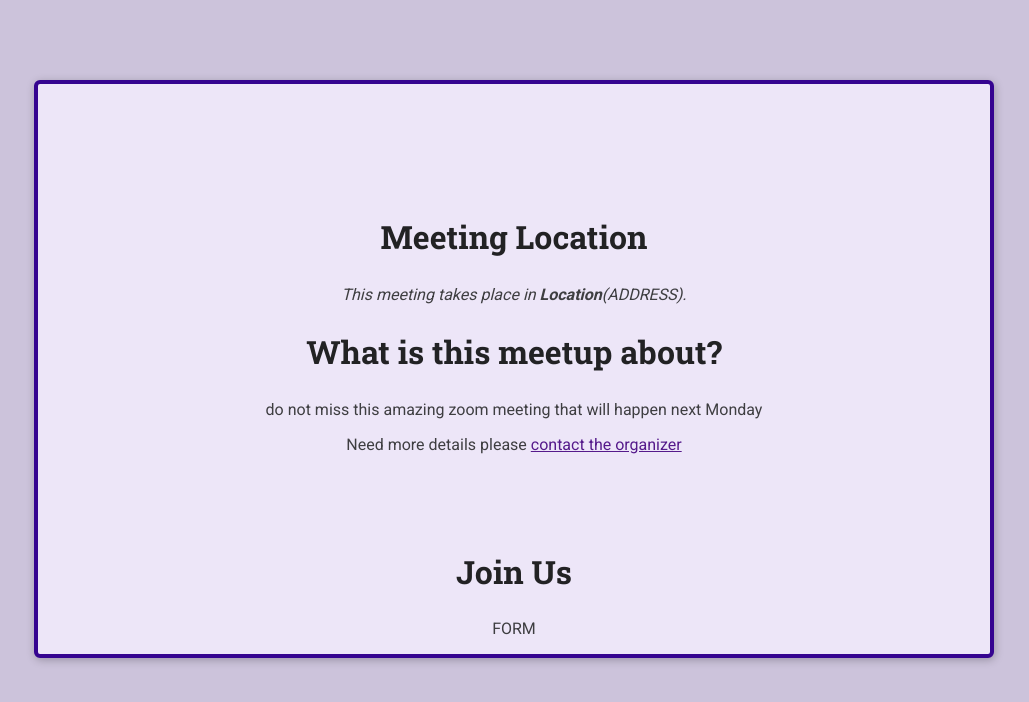
After one commit to habeshacoder/meetup-django-app, a Django app: page /meetups/1 in a window 1280 px wide. The commit adds this page. Shown: the top 702 px of the page, without its empty margins (126-1155 px from the left). Run offline with Django 5.2, Linux system fonts and the light colour scheme.

Commit message:
detail page added

```diff
--- a/meetup/static/meetup/styles/meetup_details.css
+++ b/meetup/static/meetup/styles/meetup_details.css
@@ -1,62 +1,88 @@
-section {
-  max-width: 40rem;
-  margin: 3rem auto;
+article {
+  max-width: 60rem;
+  margin: 5rem auto;
+  border-radius: 6px;
+  background-color: #ede6f8;
+  border: 4px solid #350490;
+  box-shadow: 1px 2px 8px rgba(0, 0, 0, 0.25);
+  position: relative;
+  padding: 1rem;
+  text-align: center;
 }
 
-ol {
+#main-image {
+  width: 10rem;
+  height: 10rem;
+  object-fit: cover;
+  position: absolute;
+  top: -5rem;
+  left: calc(50% - 5rem);
+  border-radius: 50%;
+  border: 4px solid #350490;
+}
+
+section:first-of-type {
+  margin-top: 6rem;
+}
+
+h2 {
+  font-size: 2rem;
+}
+
+address span {
+  font-weight: bold;
+}
+
+#details h2 {
+  margin-bottom: 0.5rem;
+}
+
+#details > p {
+  color: #665386;
+  padding: 1rem;
+  border-radius: 4px;
+  max-width: 80%;
+  margin: auto;
+}
+
+#details footer {
+  color: #696472;
+}
+
+#details footer a {
+  color: #350490;
+  text-decoration: none;
+  font-weight: bold;
+}
+
+#registration ul {
   list-style: none;
   margin: 0;
   padding: 0;
 }
 
-.meetup-item {
-  margin: 1rem 0;
-  background-color: #350490;
-  padding: 2rem;
-  color: white;
-  border-radius: 4px;
+#registration label {
+  font-weight: bold;
+  color: #46424d;
+  margin-right: 1rem;
+  display: block;
+  margin-bottom: 0.5rem;
 }
 
-.meetup-summary {
-  display: flex;
-  align-items: flex-start;
+#registration input {
+  font: inherit;
+  width: 40%;
+  background-color: #ebeaee;
+  border: 1px solid #4b4753;
+  border-radius: 4px;
+  padding: 0.25rem;
 }
 
-.meetup-image {
-  margin-right: 2rem;
+#registration-actions {
+  margin-top: 1.5rem;
 }
 
-.meetup-image img {
-  width: 8rem;
-  height: 8rem;
-  object-fit: cover;
-  border-radius: 50%;
+#registration .errorlist {
+  margin-bottom: 0.5rem;
+  color: #880824;
 }
-
-.meetup-details h3 {
-  color: inherit;
-  margin-top: 0;
-  margin-bottom: 0.5rem;
-  font-size: 2rem;
-}
-
-.meetup-details address {
-  font-style: italic;
-}
-
-.meetup-actions {
-  margin-top: 1.5rem;
-  text-align: right;
-}
-
-.meetup-actions .btn {
-  background-color: #cb82fb;
-  border-color: #cb82fb;
-  color: #350490;
-  padding: 0.75rem 2rem;
-}
-
-.meetup-actions .btn:hover {
-  background-color: #ba82fb;
-  border-color: #ba82fb;
-}
--- a/meetup/templates/meetup/index.html
+++ b/meetup/templates/meetup/index.html
@@ -8,7 +8,7 @@
     <link rel="stylesheet" href="{% static 'meetup/styles/base.css' %}" />
     <link
       rel="stylesheet"
-      href="{% static 'meetup/styles/meetup_details.css' %}"
+      href="{% static 'meetup/styles/all_meetups.css' %}"
     />
   </head>
   <body>
@@ -37,7 +37,7 @@
                 </div>
               </div>
               <div class="meetup-actions">
-                <a href="btn" class="">More Details</a>
+                <a href="" class="btn">More Details</a>
               </div>
             </article>
           </li>
--- /dev/null
+++ b/meetup/templates/meetup/meetup_details.html
@@ -0,0 +1,38 @@
+{% load static %}
+<!DOCTYPE html>
+<html lang="en">
+  <head>
+    <meta charset="UTF-8" />
+    <meta name="viewport" content="width=device-width, initial-scale=1.0" />
+    <title>{{title}}</title>
+    <link rel="stylesheet" href="{% static 'meetup/styles/base.css' %}" />
+    <link
+      rel="stylesheet"
+      href="{% static 'meetup/styles/meetup_details.css' %}"
+    />
+  </head>
+  <body>
+    <main>
+      <article>
+        <img src="" alt="" />
+        <section id="location">
+          <h2>Meeting Location</h2>
+          <address>
+            This meeting takes place in <span>Location</span>(ADDRESS).
+          </address>
+        </section>
+        <section id="details ">
+          <h2>What is this meetup about?</h2>
+          <p>{{description}}</p>
+          <footer>
+            <p>Need more details please <a href="">contact the organizer</a></p>
+          </footer>
+          <section id="registration">
+            <h2>Join Us</h2>
+            FORM
+          </section>
+        </section>
+      </article>
+    </main>
+  </body>
+</html>
--- a/meetup/urls.py
+++ b/meetup/urls.py
@@ -4,4 +4,5 @@ from . import views
 app_name = "meetup"
 urlpatterns = [
     path("meetups/", views.index, name="index"),
+    path("meetups/<slug:meetup_slug>", views.meetup_detail, name="meetup_detail"),
 ]
--- a/meetup/views.py
+++ b/meetup/views.py
@@ -21,3 +21,20 @@ def index(request):
         "meetup\index.html",
         {"show_message": False, "meetings": meetings},
     )
+
+
+def meetup_detail(request, meetup_slug):
+    selected_meeting = {
+        "title": "meeting one",
+        "location": "NewYork",
+        "description": "do not miss this amazing zoom meeting that will happen next Monday",
+    }
+
+    return render(
+        request,
+        "meetup\meetup_details.html",
+        {
+            "title": selected_meeting["title"],
+            "description": selected_meeting["description"],
+        },
+    )
```
Also changed, not shown: meetup/static/meetup/styles/all_meetups.css (added, +62 -0 lines).
